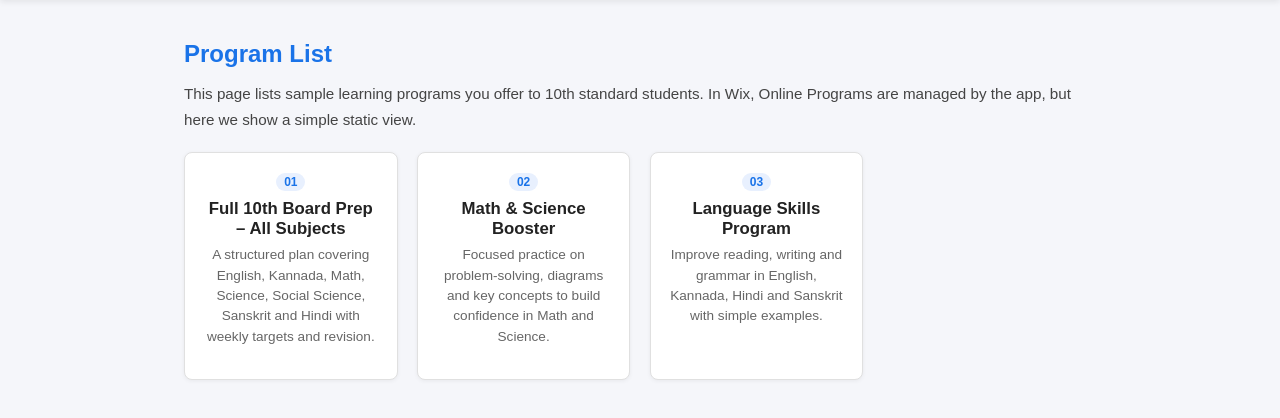
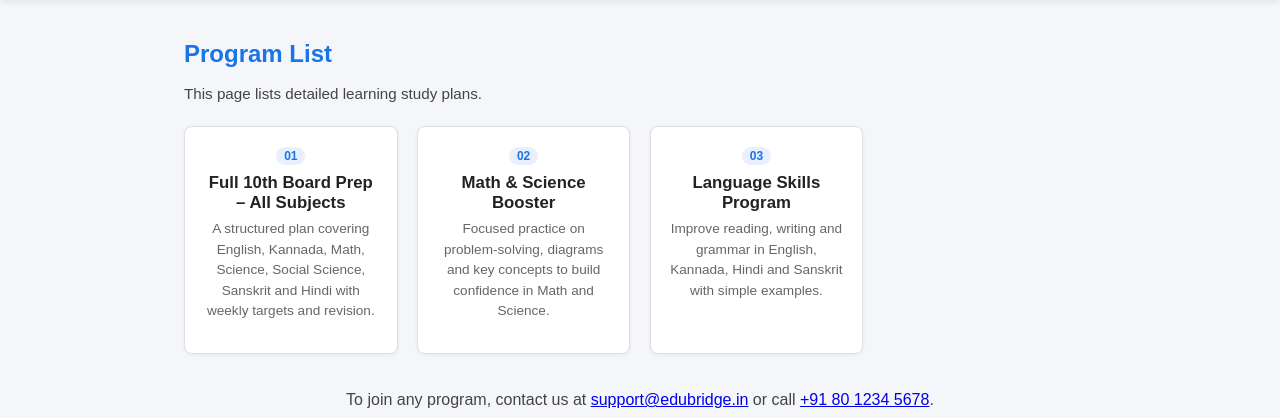
Before and after one commit to asiknyaholla/Xenoverse_EduBridge, a Flask app: template templates/program-list.html in a window 1280 px wide. Shown: the part 60-478 px from the top of the page. Run offline with Flask 3, Linux system fonts and the light colour scheme; the template is opened without the code that fills it, so the values that code supplies are empty.

Commit message:
Revise program list page description
Updated the description of the program list page.

```diff
--- a/templates/program-list.html
+++ b/templates/program-list.html
@@ -22,8 +22,7 @@
   <section class="section">
     <h1>Program List</h1>
     <p class="section-subtitle">
-      This page lists sample learning programs you offer to 10th standard students.
-      In Wix, Online Programs are managed by the app, but here we show a simple static view.
+      This page lists detailed learning study plans.
     </p>
 
     <div class="subject-grid">
```
